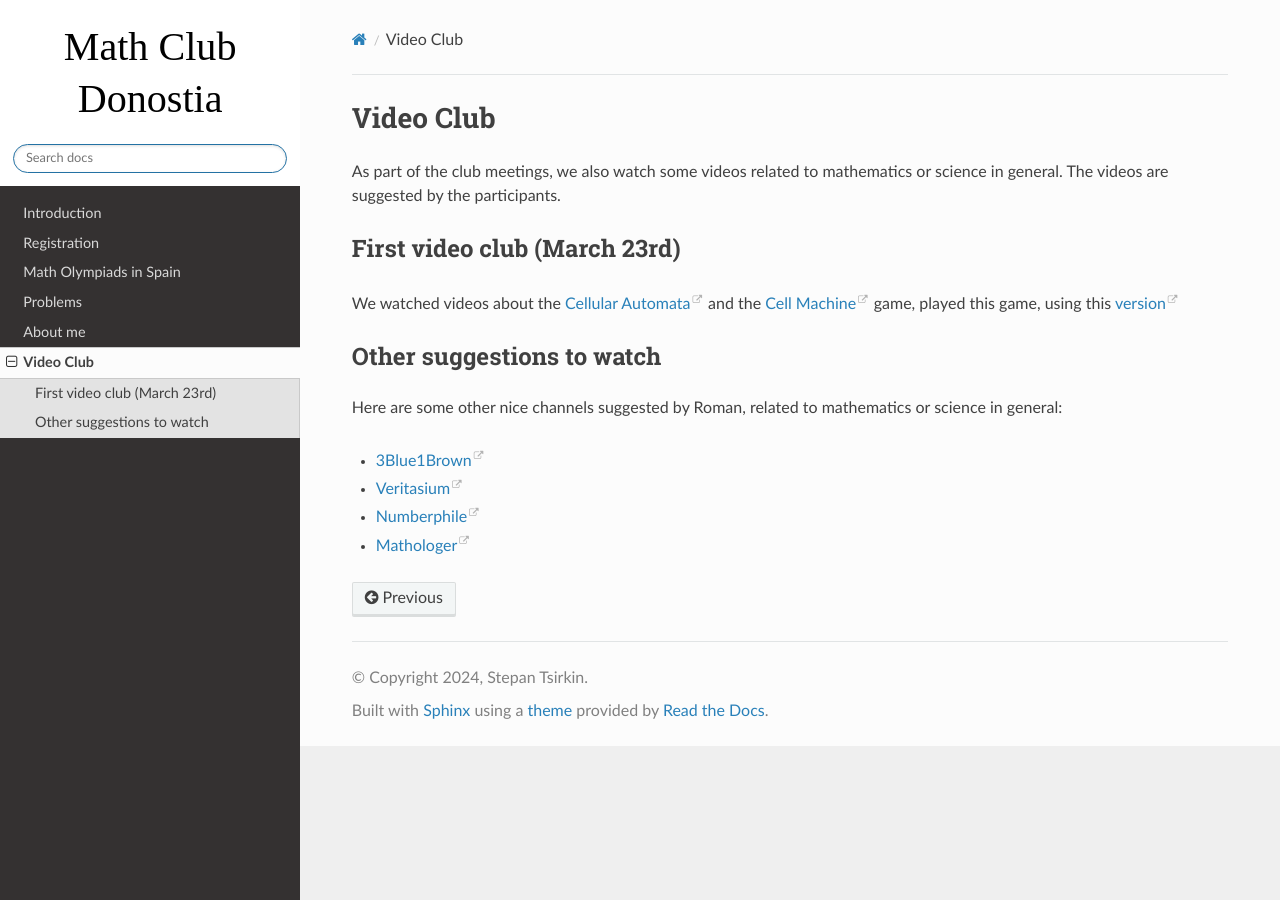
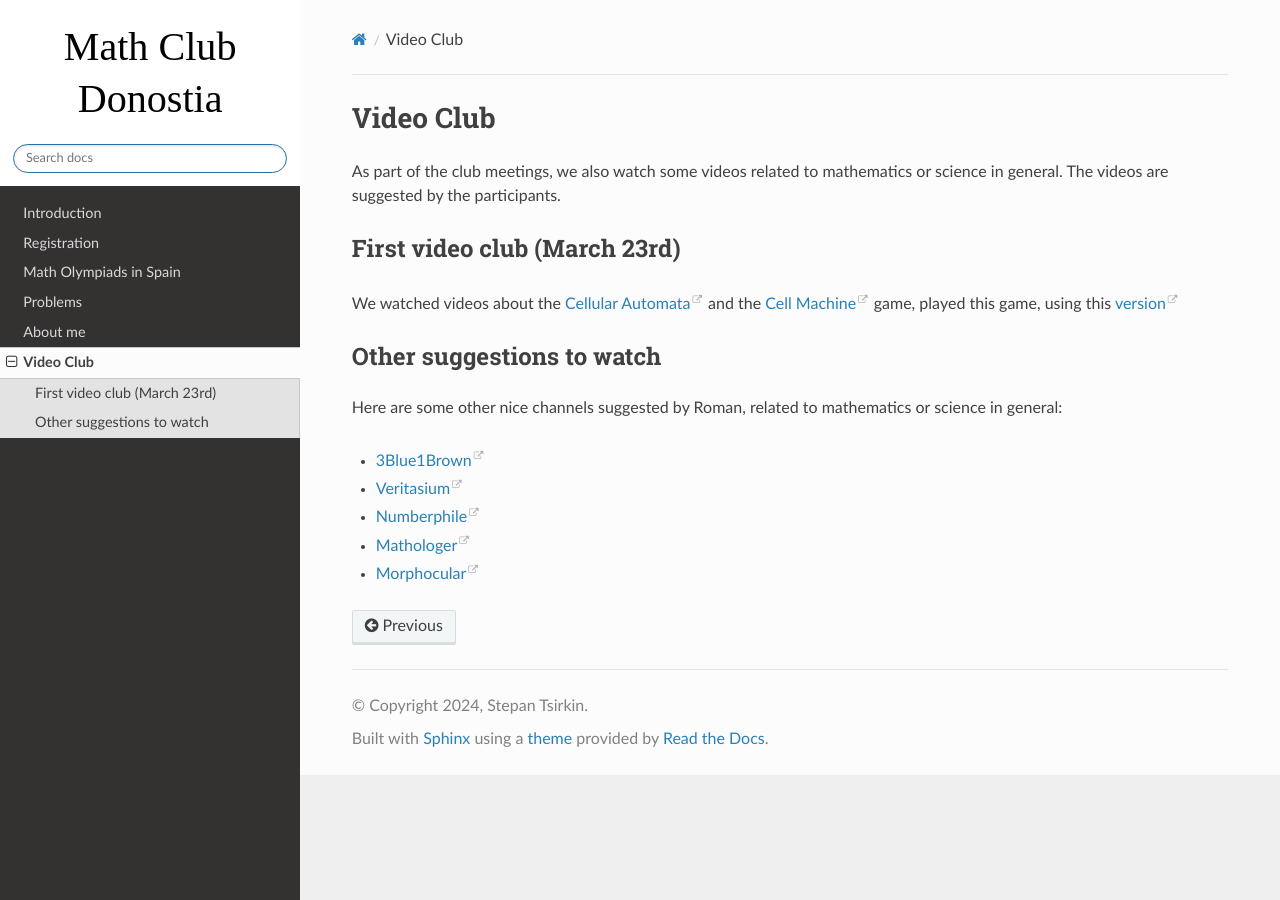
Before and after one commit to math-club-donostia/math-club-donostia.github.io, a Sphinx documentation site: the page built from source/videos.rst, in a window 1280 px wide. Built offline with Sphinx 7.4.7 and the Read the Docs theme 2.0.0, drawn with Linux system fonts in a browser that asks for light colours.

Commit message:
Update videos.rst

```diff
--- a/source/videos.rst
+++ b/source/videos.rst
@@ -22,3 +22,4 @@ related to mathematics or science in general:
 * `Veritasium <https://www.youtube.com/@veritasium>`__
 * `Numberphile <https://www.youtube.com/@numberphile>`__
 * `Mathologer <https://www.youtube.com/@Mathologer>`__
+* `Morphocular <https://www.youtube.com/@morphocular>`__
```
